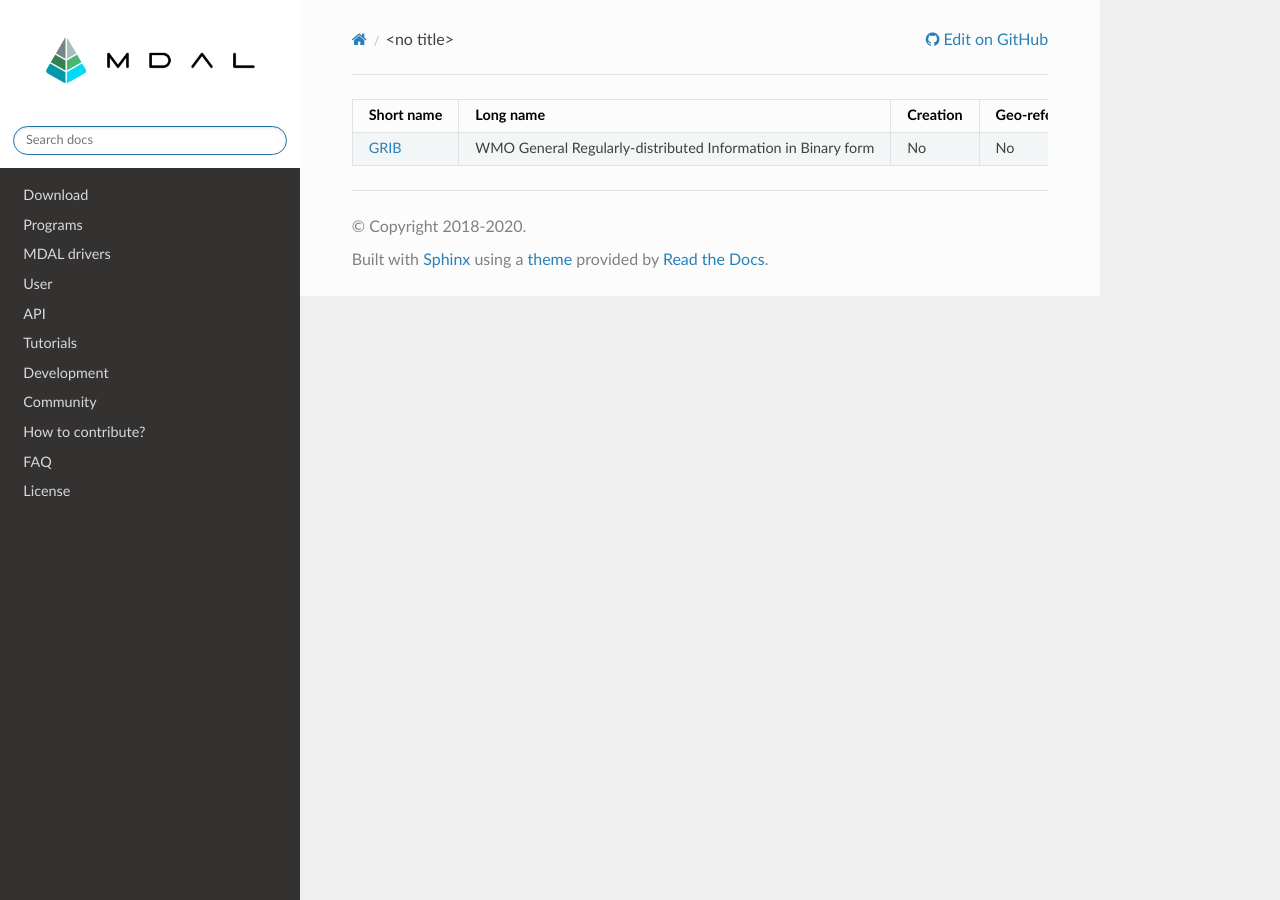
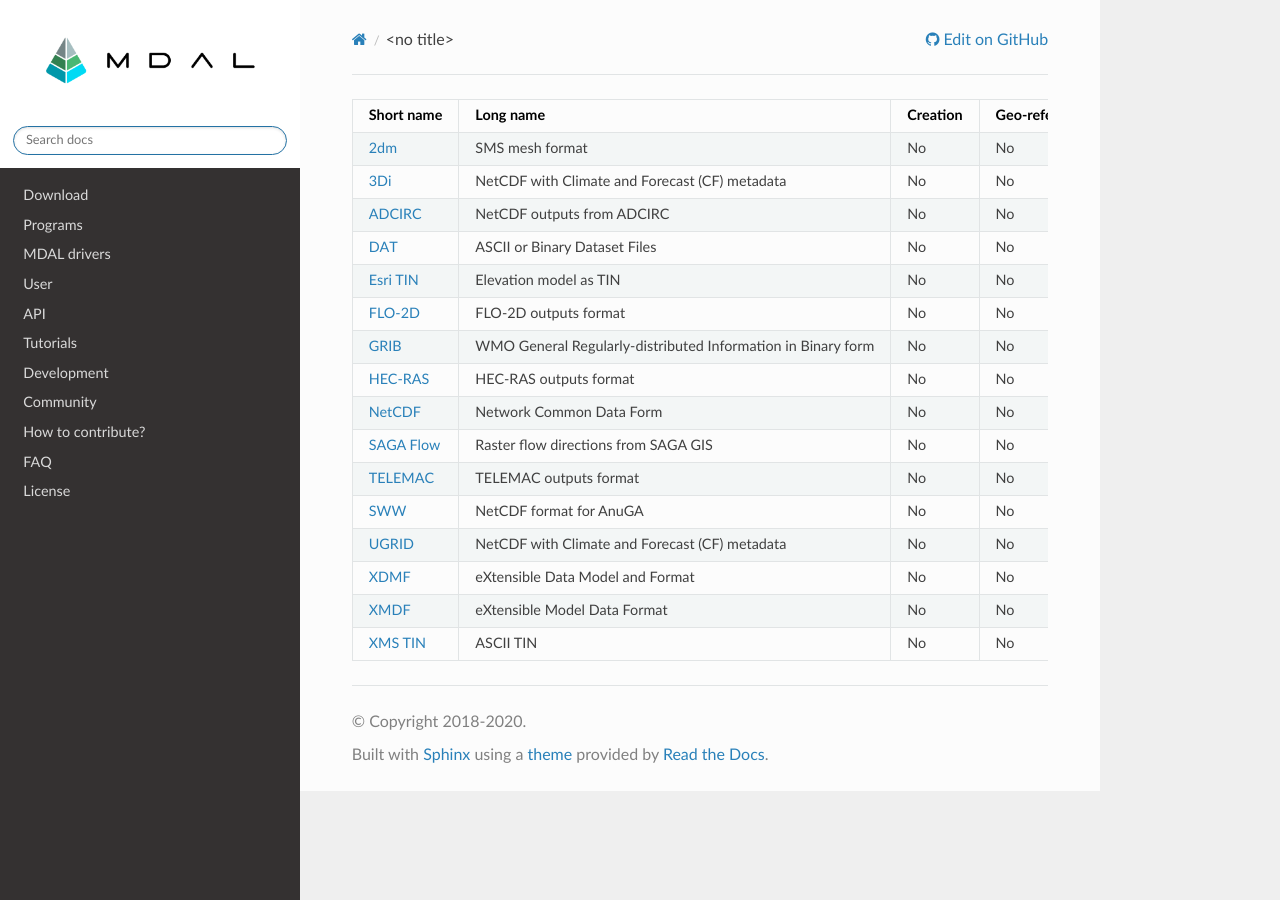
Before and after one commit to lutraconsulting/MDAL, a Sphinx documentation site: the page built from docs/source/drivers/driver_summary.rst, in a window 1280 px wide. Built offline with Sphinx 7.4.7, drawn with Linux system fonts in a browser that asks for light colours.

Commit message:
Documentation - first draft of formats supported by MDAL (#235)
[doc] add supported drivers

```diff
--- /dev/null
+++ b/docs/source/drivers/2dm.rst
@@ -0,0 +1,13 @@
+.. _driver.2dm:
+
+================================================================================
+2dm -- SMS mesh format
+================================================================================
+
+.. shortname:: 2dm
+
+.. built_in_by_default::
+
+MDAL supports reading and writing to 2dm format. 2dm is a generic file format to save mesh finite element mesh information defined by SMS_.
+
+.. _SMS: https://www.xmswiki.com/wiki/SMS:2D_Mesh_Files_*.2dm
--- /dev/null
+++ b/docs/source/drivers/3di.rst
@@ -0,0 +1,14 @@
+.. _driver.3di:
+
+================================================================================
+3Di -- NetCDF with Climate and Forecast (CF) metadata
+================================================================================
+
+.. shortname:: 3Di
+
+.. built_in_by_default::
+
+MDAL supports reading of the 3Di_ format. This format follows CF_ conventions.
+
+.. _3Di: https://3diwatermanagement.com/
+.. _CF: http://cfconventions.org/
--- /dev/null
+++ b/docs/source/drivers/adcirc.rst
@@ -0,0 +1,14 @@
+.. _driver.adcirc:
+
+================================================================================
+ADCIRC -- NetCDF outputs from ADCIRC
+================================================================================
+
+.. shortname:: ADCIRC
+
+.. built_in_by_default::
+
+MDAL supports reading of the ADCIRC_ NetCDF format. The file needs to be further processed to comply with UGRID_ conventions.
+
+.. _ADCIRC: https://adcirc.org/
+.. _UGRID: https://github.com/lutraconsulting/MDAL/issues/155#issuecomment-530853839
--- /dev/null
+++ b/docs/source/drivers/dat.rst
@@ -0,0 +1,15 @@
+.. _driver.dat:
+
+================================================================================
+DAT -- ASCII or Binary Dataset Files
+================================================================================
+
+.. shortname:: DAT
+
+.. built_in_by_default::
+
+MDAL supports reading of and writing to the DAT format. This format is generated by TUFLOW_ , BASEMENT_ and Hydrotec_ hydraulic modelling software applications.
+
+.. _TUFLOW: https://www.tuflow.com/
+.. _BASEMENT: https://basement.ethz.ch/about.html
+.. _Hydrotec: https://www.hydrotec.de/
--- a/docs/source/drivers/driver_summary.rst
+++ b/docs/source/drivers/driver_summary.rst
@@ -13,8 +13,83 @@
      - Creation
      - Geo-referencing
      - Build requirements
+   * - :ref:`2dm <driver.2dm>`
+     - SMS mesh format
+     - No
+     - No
+     - Built-in by default
+   * - :ref:`3Di <driver.3di>`
+     - NetCDF with Climate and Forecast (CF) metadata
+     - No
+     - No
+     - Built-in by default
+   * - :ref:`ADCIRC <driver.adcirc>`
+     - NetCDF outputs from ADCIRC
+     - No
+     - No
+     - Built-in by default
+   * - :ref:`DAT <driver.dat>`
+     - ASCII or Binary Dataset Files
+     - No
+     - No
+     - Built-in by default
+   * - :ref:`Esri TIN <driver.esri-tin>`
+     - Elevation model as TIN
+     - No
+     - No
+     - Built-in by default
+   * - :ref:`FLO-2D <driver.flo2d>`
+     - FLO-2D outputs format
+     - No
+     - No
+     - Built-in by default
    * - :ref:`GRIB <driver.grib>`
      - WMO General Regularly-distributed Information in Binary form
      - No
      - No
      - Built-in by default
+   * - :ref:`HEC-RAS <driver.hecras>`
+     - HEC-RAS outputs format
+     - No
+     - No
+     - Built-in by default
+   * - :ref:`NetCDF <driver.netcdf>`
+     - Network Common Data Form
+     - No
+     - No
+     - Built-in by default
+   * - :ref:`SAGA Flow <driver.saga>`
+     - Raster flow directions from SAGA GIS
+     - No
+     - No
+     - Built-in by default
+   * - :ref:`TELEMAC <driver.selafin>`
+     - TELEMAC outputs format
+     - No
+     - No
+     - Built-in by default
+   * - :ref:`SWW <driver.sww>`
+     - NetCDF format for AnuGA
+     - No
+     - No
+     - Built-in by default
+   * - :ref:`UGRID <driver.ugrid>`
+     - NetCDF with Climate and Forecast (CF) metadata
+     - No
+     - No
+     - Built-in by default
+   * - :ref:`XDMF <driver.xdmf>`
+     - eXtensible Data Model and Format
+     - No
+     - No
+     - Built-in by default
+   * - :ref:`XMDF <driver.xmdf>`
+     - eXtensible Model Data Format
+     - No
+     - No
+     - Built-in by default
+   * - :ref:`XMS TIN <driver.xms-tin>`
+     - ASCII TIN
+     - No
+     - No
+     - Built-in by default
--- /dev/null
+++ b/docs/source/drivers/esri-tin.rst
@@ -0,0 +1,13 @@
+.. _driver.esri-tin:
+
+================================================================================
+Esri TIN -- Elevation model as TIN
+================================================================================
+
+.. shortname:: Esri TIN
+
+.. built_in_by_default::
+
+MDAL supports reading of `Esri TIN`_ format. This format is used to store elevation in triangulated irregular network (TIN).
+
+.. _ESRI TIN: https://en.wikipedia.org/wiki/Esri_TIN
--- /dev/null
+++ b/docs/source/drivers/flo2d.rst
@@ -0,0 +1,13 @@
+.. _driver.flo2d:
+
+================================================================================
+HDF and ASCII -- FLO-2D outputs format
+================================================================================
+
+.. shortname:: FLO-2D
+
+.. built_in_by_default::
+
+MDAL supports reading of the HDF and ASCII files generated by FLO-2D_.
+
+.. _FLO-2D: https://www.flo-2d.com/
--- /dev/null
+++ b/docs/source/drivers/hecras.rst
@@ -0,0 +1,13 @@
+.. _driver.hecras:
+
+================================================================================
+HDF -- HEC-RAS outputs format
+================================================================================
+
+.. shortname:: HEC-RAS
+
+.. built_in_by_default::
+
+MDAL supports reading of the HDF files generated by HEC-RAS_.
+
+.. _HEC-RAS: https://www.hec.usace.army.mil/software/hec-ras/
--- a/docs/source/drivers/index.rst
+++ b/docs/source/drivers/index.rst
@@ -21,3 +21,18 @@ MDAL drivers
    :maxdepth: 1
 
    grib
+   netcdf
+   2dm
+   xdmf
+   xmdf
+   dat
+   sww
+   hecras
+   3di
+   ugrid
+   esri-tin
+   flo2d
+   selafin
+   saga
+   adcirc
+   xms-tin
--- /dev/null
+++ b/docs/source/drivers/netcdf.rst
@@ -0,0 +1,12 @@
+.. _driver.netcdf:
+
+================================================================================
+NetCDF -- Network Common Data Form
+================================================================================
+
+.. shortname:: NetCDF
+
+.. built_in_by_default::
+
+MDAL supports NetCDF (Network Common Data Form) (reading) format through GDAL driver. NetCDF format is commonly used for distribution of
+scientific data.
--- /dev/null
+++ b/docs/source/drivers/saga.rst
@@ -0,0 +1,14 @@
+.. _driver.saga:
+
+================================================================================
+SAGA Flow -- Raster flow directions from SAGA GIS
+================================================================================
+
+.. shortname:: SAGA Flow
+
+.. built_in_by_default::
+
+MDAL supports reading of the `SAGA Flow`_ files. The file needs to be further processed by the Crayfish_ plugin.
+
+.. _SAGA Flow: https://gis.stackexchange.com/questions/254939/legend-of-flow-direction-calculated-with-processing-toolbox-qgis-saga/254942#254942
+.. _Crayfish: https://github.com/lutraconsulting/qgis-crayfish-plugin/
--- /dev/null
+++ b/docs/source/drivers/selafin.rst
@@ -0,0 +1,14 @@
+.. _driver.selafin:
+
+================================================================================
+Selafin/Serafin -- TELEMAC outputs format
+================================================================================
+
+.. shortname:: TELEMAC
+
+.. built_in_by_default::
+
+MDAL supports reading of the _Selafin/Serafin format generated by TELEMAC_.
+
+.. _TELEMAC: http://www.opentelemac.org/
+.. _Selafin/Serafin: https://gdal.org/drivers/vector/selafin.html
--- /dev/null
+++ b/docs/source/drivers/sww.rst
@@ -0,0 +1,13 @@
+.. _driver.sww:
+
+================================================================================
+SWW -- NetCDF format for AnuGA
+================================================================================
+
+.. shortname:: SWW
+
+.. built_in_by_default::
+
+MDAL supports reading the SWW format. This format is based on NetCDF and generated by AnuGA_.
+
+.. _AnuGA: https://github.com/GeoscienceAustralia/anuga_core
--- /dev/null
+++ b/docs/source/drivers/ugrid.rst
@@ -0,0 +1,14 @@
+.. _driver.ugrid:
+
+================================================================================
+UGRID -- NetCDF with Climate and Forecast (CF) metadata
+================================================================================
+
+.. shortname:: UGRID
+
+.. built_in_by_default::
+
+MDAL supports reading of the UGRID_ format. This format follows CF_ conventions.
+
+.. _UGRID: https://www.deltares.nl/en/software-solutions/
+.. _CF: http://cfconventions.org/
--- /dev/null
+++ b/docs/source/drivers/xdmf.rst
@@ -0,0 +1,13 @@
+.. _driver.xdmf:
+
+================================================================================
+XDMF -- eXtensible Data Model and Format
+================================================================================
+
+.. shortname:: XDMF
+
+.. built_in_by_default::
+
+MDAL supports reading of the XDMF format generated by BASEMENT_ (version 3 or later)
+
+.. _BASEMENT: https://basement.ethz.ch/about.html
--- /dev/null
+++ b/docs/source/drivers/xmdf.rst
@@ -0,0 +1,13 @@
+.. _driver.xmdf:
+
+================================================================================
+XMDF -- eXtensible Model Data Format
+================================================================================
+
+.. shortname:: XMDF
+
+.. built_in_by_default::
+
+MDAL supports reading of the XMDF format generated by TUFLOW_ and other hydraulic modelling software applications.
+
+.. _TUFLOW: https://www.tuflow.com/
--- /dev/null
+++ b/docs/source/drivers/xms-tin.rst
@@ -0,0 +1,13 @@
+.. _driver.xms-tin:
+
+================================================================================
+XMS TIN -- ASCII TIN
+================================================================================
+
+.. shortname:: XMS TIN
+
+.. built_in_by_default::
+
+MDAL supports reading of `XMS TIN`_ format. This format is used to store triangulated irregular network (TIN) in ASCII format.
+
+.. _XMS TIN: https://www.xmswiki.com/wiki/TIN_Files
```
